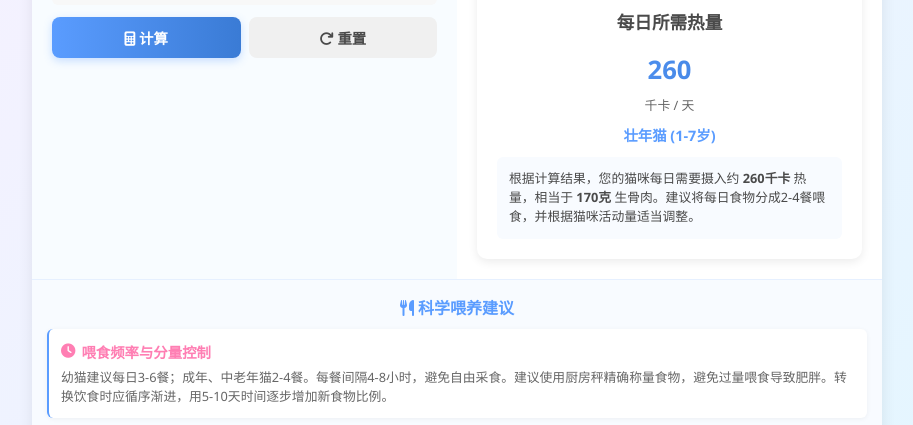
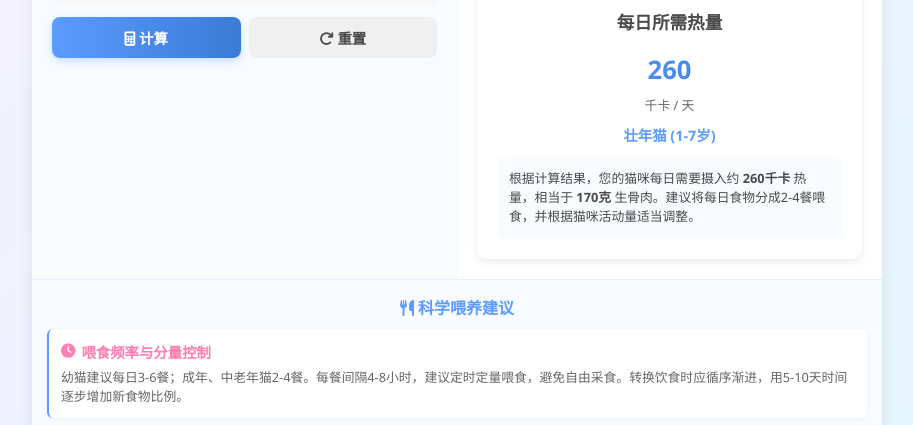
Before and after one commit to glax95/hcsgr, a plain HTML site: page index.html in a window 1280 px wide. Shown: the part 323-748 px from the top of the page, without its empty margins (183-1096 px from the left). Drawn offline with Linux system fonts and the light colour scheme.

Commit message:
Update index.html

```diff
--- a/index.html
+++ b/index.html
@@ -458,7 +458,7 @@
             <div class="tips-list">
                 <div class="tip">
                     <h4><i class="fas fa-clock"></i> 喂食频率与分量控制</h4>
-                    <p>幼猫建议每日3-6餐；成年、中老年猫2-4餐。每餐间隔4-8小时，避免自由采食。建议使用厨房秤精确称量食物，避免过量喂食导致肥胖。转换饮食时应循序渐进，用5-10天时间逐步增加新食物比例。</p>
+                    <p>幼猫建议每日3-6餐；成年、中老年猫2-4餐。每餐间隔4-8小时，建议定时定量喂食，避免自由采食。转换饮食时应循序渐进，用5-10天时间逐步增加新食物比例。</p>
                 </div>
 
                 <div class="tip">
```
